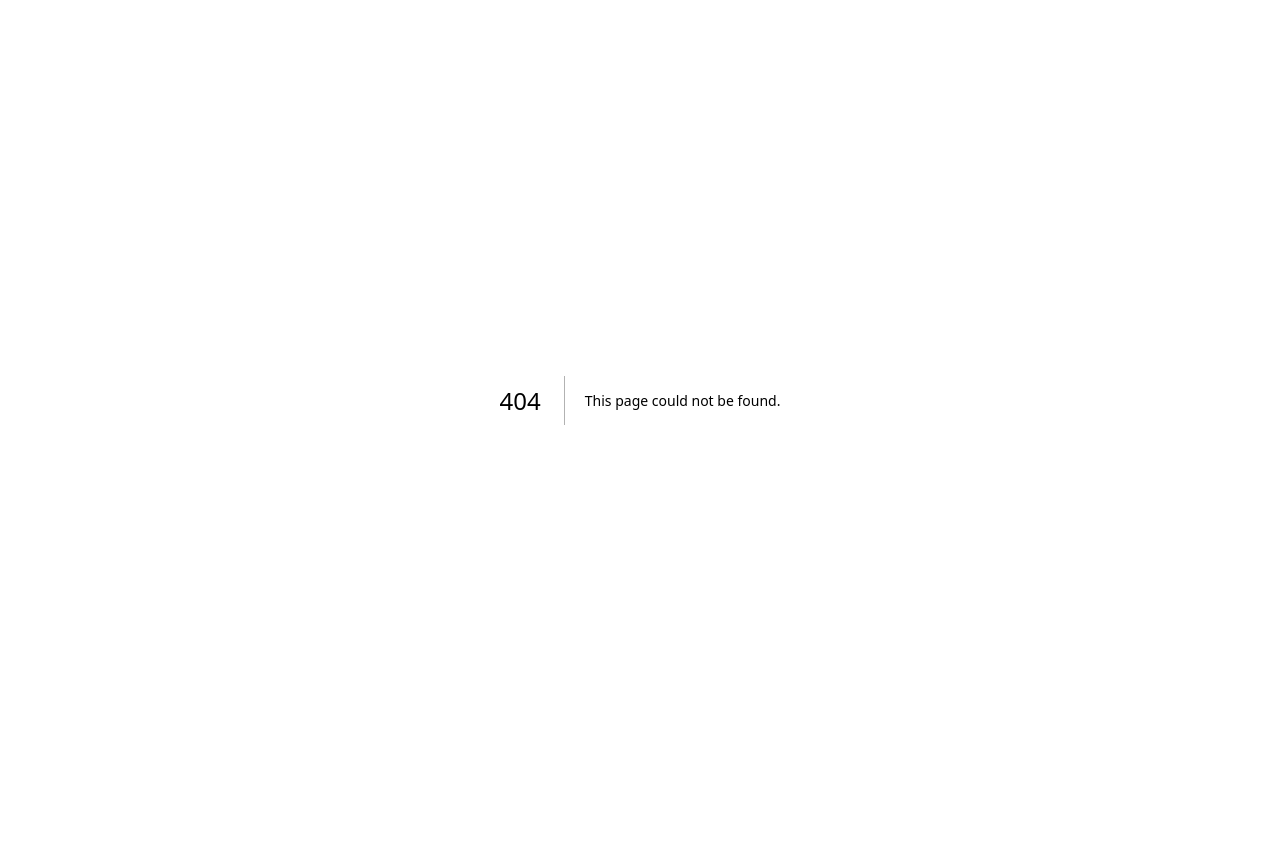
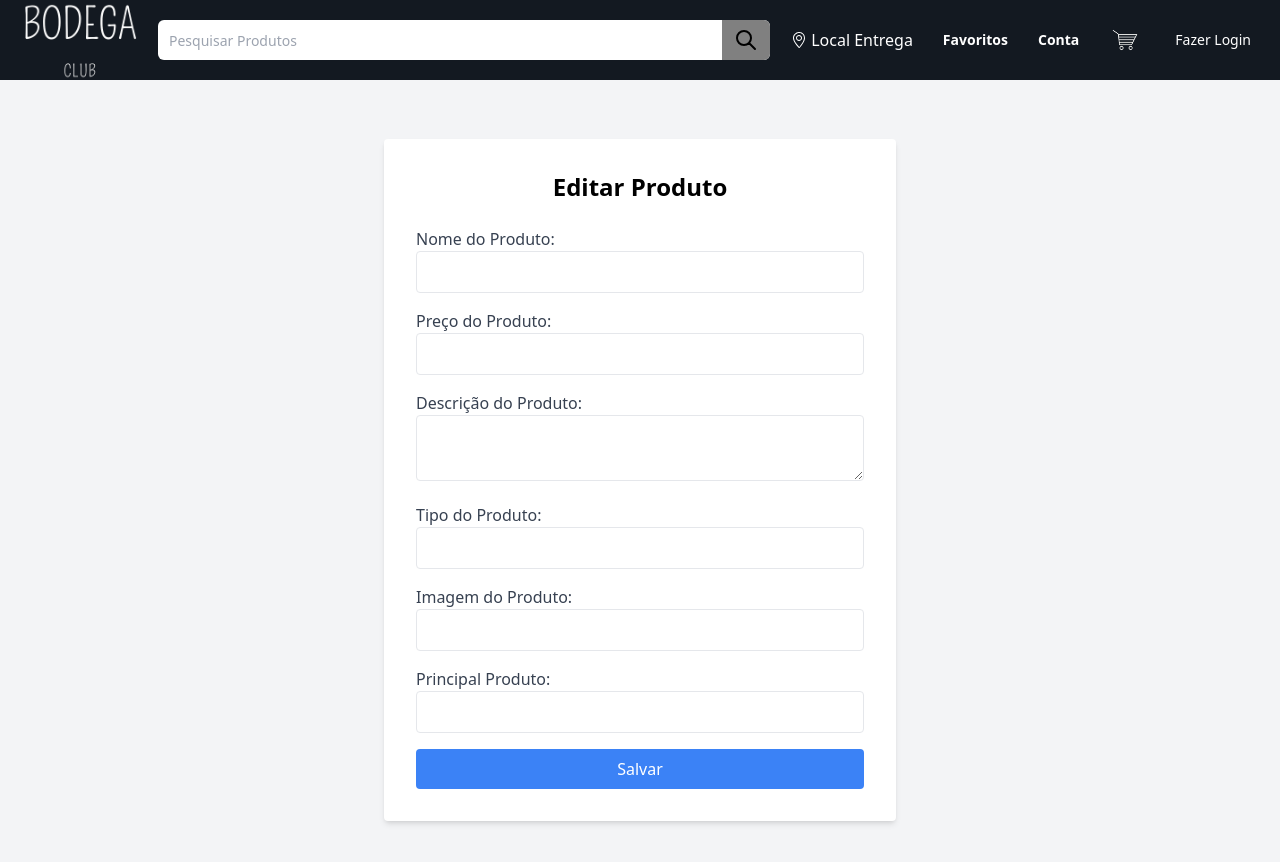
Before and after one commit to ADRIELmg0205/ecommercebebidas, a Next.js app: page /edit-product in a window 1280 px wide. Before the commit this address had no page. Shown: the top 862 px of the page. Before the commit the page ends 800 px from the top, so only its background shows below. Built offline with nearby package versions, Linux system fonts and the light colour scheme; no server answers.

Commit message:
Criando a parte de editar produto

```diff
--- a/src/pages/cadastra_produtos.tsx
+++ b/src/pages/cadastra_produtos.tsx
@@ -1,8 +1,9 @@
 import { useEffect, useState } from 'react';
 import axios from 'axios';
 import Image from 'next/image';
+import { useRouter } from 'next/router';
+import Header from "@/components/header/Header";
 import Link from 'next/link';
-import Header from "@/components/header/Header";
 
 interface Produto {
   id_produto: number;
@@ -17,6 +18,7 @@ interface Produto {
 const Home = () => {
   const [produtos, setProdutos] = useState<Produto[]>([]);
   const [produtoToDelete, setProdutoToDelete] = useState<number | null>(null);
+  const router = useRouter();
 
   useEffect(() => {
     const fetchProdutos = async () => {
@@ -44,6 +46,10 @@ const Home = () => {
     }
   };
 
+  const handleEditProduto = (id: number) => {
+    router.push(`/edit-product?id=${id}`);
+  };
+
   return (
     <main>
       <Header></Header>
@@ -61,10 +67,12 @@ const Home = () => {
           <div key={produto.id_produto} className="flex flex-col items-center rounded-md border border-zinc-500 h-80 w-56">
             <h2 className="text-lg text-center font-semibold p-4">{produto.nome_produto}</h2>
             <Image
-              src={produto.imagem_produto} // Altere aqui para o link da imagem do produto
-              height={100} width={100} // Ajuste o tamanho conforme necessário
-              alt={produto.nome_produto} // Use o nome do produto como alt
-              className="" />
+              src={produto.imagem_produto}
+              height={100}
+              width={100}
+              alt={produto.nome_produto}
+              className=""
+            />
             <span className="flex justify-between text-center p-4">R${produto.preco_produto}</span>
             <span className="text-xs">{produto.descricao_produto}</span>
             <p className="text-xs">Tipo: {produto.tipo_produto}</p>
@@ -75,10 +83,16 @@ const Home = () => {
                 <button onClick={() => setProdutoToDelete(null)} className="bg-gray-500 h-7 w-3/4 border-none text-white text-base font-bold rounded-md mt-2">Cancelar</button>
               </>
             ) : (
-              <button onClick={() => setProdutoToDelete(produto.id_produto)} className={`
-                bg-red-500 h-7 w-3/4 border-none text-white
-                text-base font-bold rounded-md mt-2
-              `}>Deletar</button>
+              <>
+                <button onClick={() => handleEditProduto(produto.id_produto)} className={`
+                  bg-yellow-500 h-7 w-3/4 border-none text-white
+                  text-base font-bold rounded-md mt-2
+                `}>Editar</button>
+                <button onClick={() => setProdutoToDelete(produto.id_produto)} className={`
+                  bg-red-500 h-7 w-3/4 border-none text-white
+                  text-base font-bold rounded-md mt-2
+                `}>Deletar</button>
+              </>
             )}
           </div>
         ))}
--- /dev/null
+++ b/src/pages/edit-product.tsx
@@ -0,0 +1,134 @@
+import { useEffect, useState } from 'react';
+import axios from 'axios';
+import { useRouter } from 'next/router';
+import Header from '@/components/header/Header';
+
+const EditProduct = () => {
+  const router = useRouter();
+  const { id } = router.query;
+  const [produto, setProduto] = useState({
+    nome_produto: '',
+    preco_produto: '',
+    descricao_produto: '',
+    tipo_produto: '',
+    imagem_produto: '',
+    principal_produto: '',
+  });
+
+  useEffect(() => {
+    const fetchProduto = async () => {
+      if (id) {
+        try {
+          const response = await axios.get(`/api/produtos/${id}`);
+          setProduto(response.data);
+        } catch (error) {
+          console.error('Erro ao buscar produto:', error);
+        }
+      }
+    };
+
+    fetchProduto();
+  }, [id]);
+
+  const handleInputChange = (e: React.ChangeEvent<HTMLInputElement | HTMLTextAreaElement>) => {
+    const { name, value } = e.target;
+    setProduto(prevProduto => ({
+      ...prevProduto,
+      [name]: value,
+    }));
+  };
+
+  const handleSubmit = async (e: React.FormEvent) => {
+    e.preventDefault();
+    try {
+      await axios.put(`/api/produtos/${id}`, produto);
+      router.push('/');
+    } catch (error) {
+      console.error('Erro ao atualizar produto:', error);
+    }
+  };
+
+  return (
+    <div>
+      <Header />
+      <div className="flex justify-center items-center h-screen bg-gray-100">
+        <div className="bg-white p-8 rounded shadow-md w-full max-w-lg">
+          <h1 className="text-2xl font-bold mb-6 text-center">Editar Produto</h1>
+          <form onSubmit={handleSubmit}>
+            <div className="mb-4">
+              <label className="block text-gray-700">Nome do Produto:</label>
+              <input
+                type="text"
+                name="nome_produto"
+                value={produto.nome_produto}
+                onChange={handleInputChange}
+                className="w-full px-3 py-2 border rounded"
+                required
+              />
+            </div>
+            <div className="mb-4">
+              <label className="block text-gray-700">Preço do Produto:</label>
+              <input
+                type="number"
+                name="preco_produto"
+                value={produto.preco_produto}
+                onChange={handleInputChange}
+                className="w-full px-3 py-2 border rounded"
+                required
+              />
+            </div>
+            <div className="mb-4">
+              <label className="block text-gray-700">Descrição do Produto:</label>
+              <textarea
+                name="descricao_produto"
+                value={produto.descricao_produto}
+                onChange={handleInputChange}
+                className="w-full px-3 py-2 border rounded"
+                required
+              />
+            </div>
+            <div className="mb-4">
+              <label className="block text-gray-700">Tipo do Produto:</label>
+              <input
+                type="text"
+                name="tipo_produto"
+                value={produto.tipo_produto}
+                onChange={handleInputChange}
+                className="w-full px-3 py-2 border rounded"
+                required
+              />
+            </div>
+            <div className="mb-4">
+              <label className="block text-gray-700">Imagem do Produto:</label>
+              <input
+                type="text"
+                name="imagem_produto"
+                value={produto.imagem_produto}
+                onChange={handleInputChange}
+                className="w-full px-3 py-2 border rounded"
+              />
+            </div>
+            <div className="mb-4">
+              <label className="block text-gray-700">Principal Produto:</label>
+              <input
+                type="text"
+                name="principal_produto"
+                value={produto.principal_produto}
+                onChange={handleInputChange}
+                className="w-full px-3 py-2 border rounded"
+              />
+            </div>
+            <button
+              type="submit"
+              className="w-full bg-blue-500 text-white py-2 px-4 rounded hover:bg-blue-700 transition duration-200"
+            >
+              Salvar
+            </button>
+          </form>
+        </div>
+      </div>
+    </div>
+  );
+};
+
+export default EditProduct;
--- a/src/pages/index.tsx
+++ b/src/pages/index.tsx
@@ -43,9 +43,6 @@ export default function Home() {
           <Produtos apiUrl="/api/vodkas" />
       </div>
 
-
-
-
     </main>
   );
 }
```
